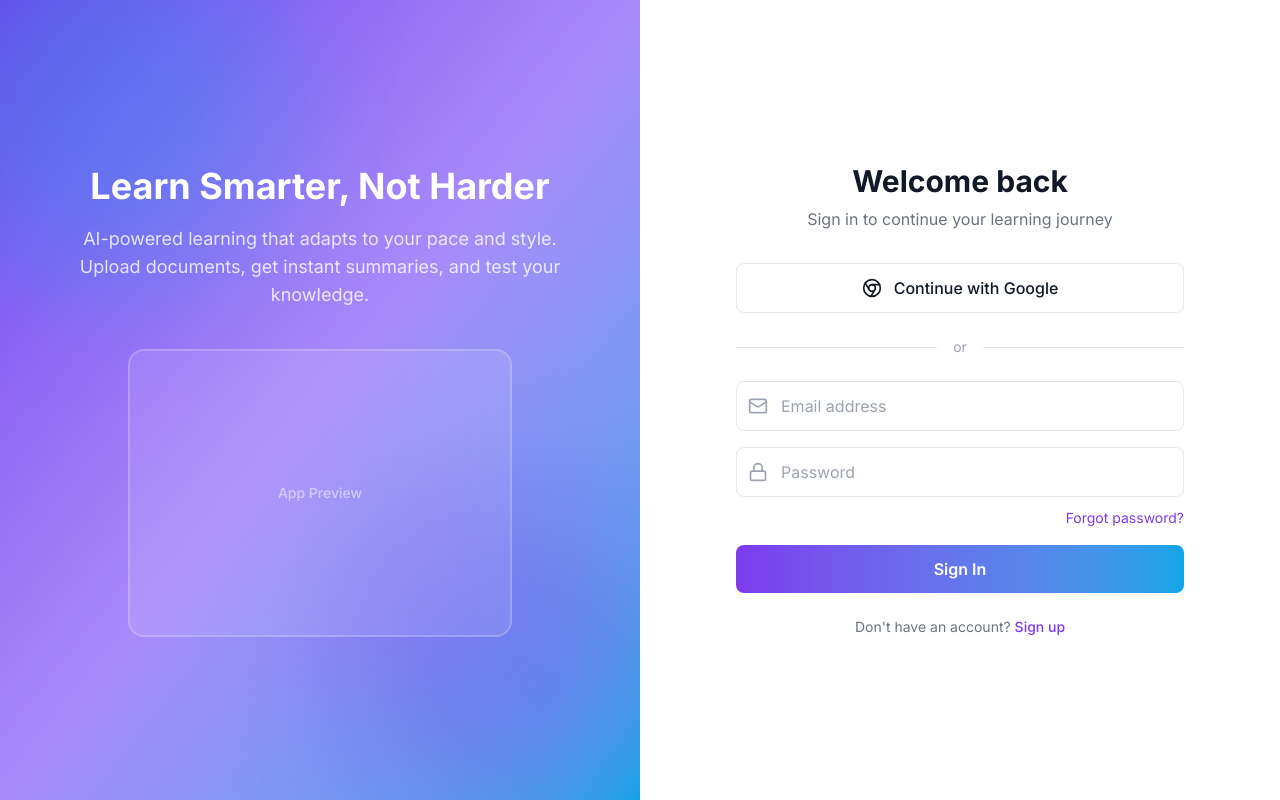
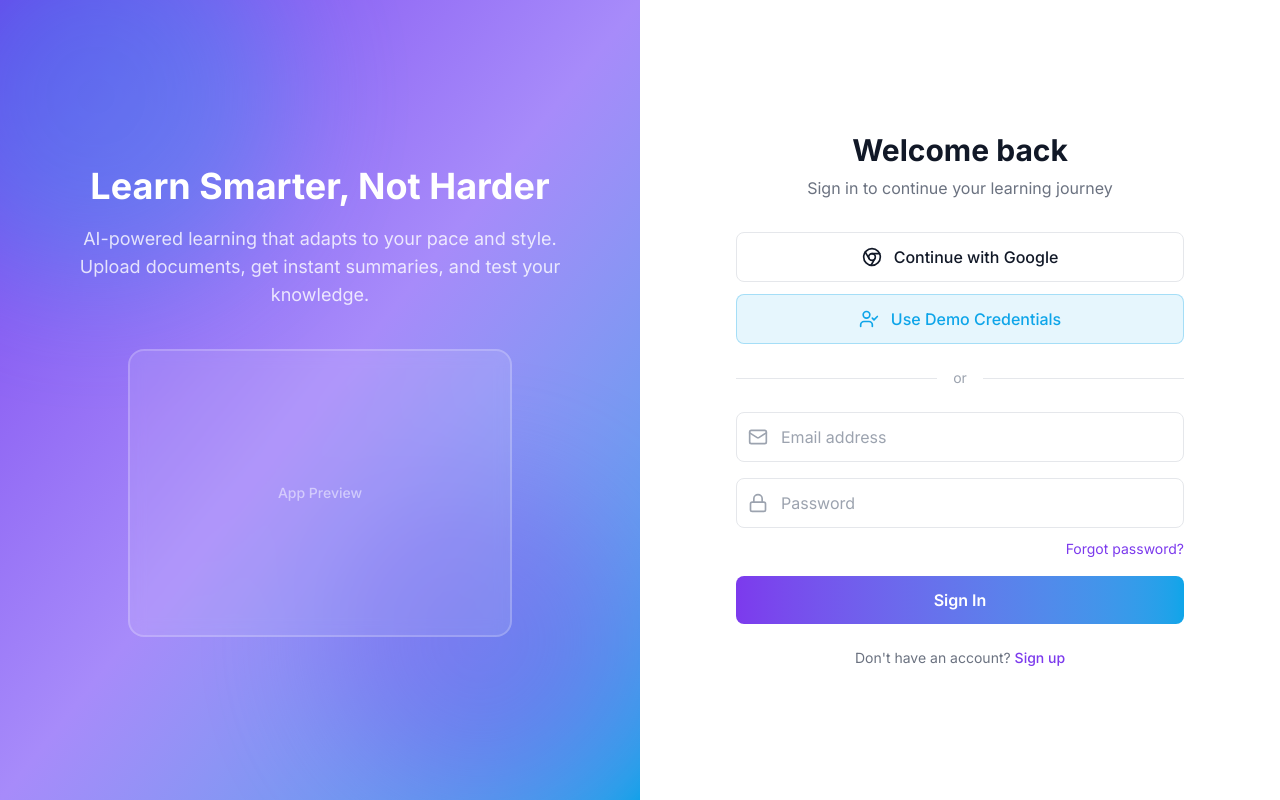
Before and after one commit to Rocky4554/rag_frontend, a Next.js app: page /login in a window 1280 px wide. Built offline with nearby package versions, Linux system fonts and the light colour scheme; no server answers.

Commit message:
added demo credetials button

```diff
--- a/components/auth/LoginForm.jsx
+++ b/components/auth/LoginForm.jsx
@@ -4,7 +4,7 @@ import { useState } from "react";
 import Link from "next/link";
 import { useRouter } from "next/navigation";
 import { motion } from "framer-motion";
-import { Mail, Lock, Chrome, Loader2 } from "lucide-react";
+import { Mail, Lock, Chrome, Loader2, UserCheck } from "lucide-react";
 import { cn } from "@/lib/utils";
 import { useAuth } from "@/lib/auth-context";
 
@@ -62,6 +62,24 @@ export default function LoginForm() {
       >
         <Chrome className="h-5 w-5" />
         Continue with Google
+      </button>
+
+      {/* Demo credentials button */}
+      <button
+        type="button"
+        onClick={() => {
+          setEmail("ultimatekller45@gmail.com");
+          setPassword("Raunak@123");
+          setError("");
+        }}
+        className={cn(
+          "w-full flex items-center justify-center gap-3 rounded-lg border border-accent/30",
+          "bg-accent/10 px-4 py-3 text-accent font-medium mt-3",
+          "hover:bg-accent/20 transition-colors cursor-pointer"
+        )}
+      >
+        <UserCheck className="h-5 w-5" />
+        Use Demo Credentials
       </button>
 
       {/* Divider */}
```
